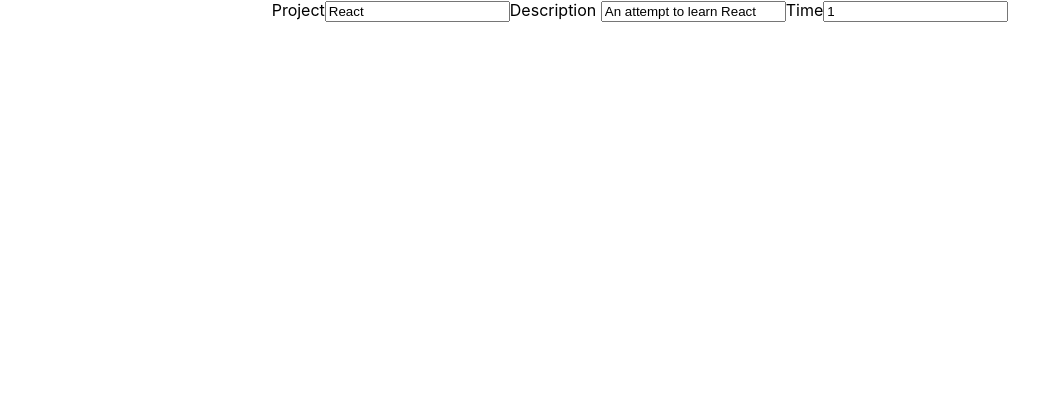
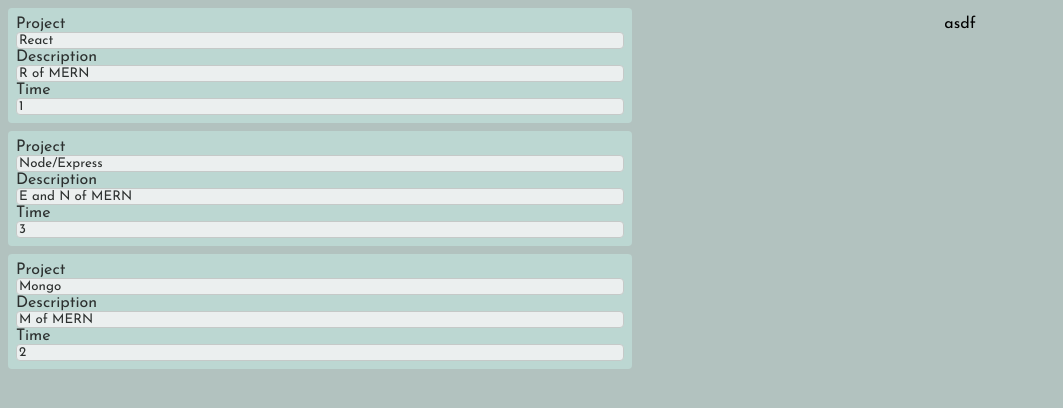
Before and after one commit to SubmergedSnake/clocked, a React (Create React App) app: page /tasklist in a window 1280 px wide. Shown: the top 408 px of the page, without its empty margins (0-1063 px from the left). Built offline with nearby package versions, Linux system fonts and the light colour scheme.

Commit message:
things are slowly  moving forward

```diff
--- a/src/App.css
+++ b/src/App.css
@@ -1,3 +1,31 @@
-.App {
-  text-align: center;
+@import url('https://fonts.googleapis.com/css?family=Josefin+Sans');
+
+:root {
+  --primary-color: #eaece5;
+  --secondary-color: #b2c2bf;
+  --tertiary-color: #c0ded9;
+  --contrast-color: #3b3a30;
+  background-color: var(--secondary-color);
+  margin: 0;
+  padding: 0;
+
 }
+
+body{
+  font-family: 'Josefin Sans', cursive;
+}
+
+.flex-parent {
+  display: flex;
+}
+
+.flex-child {
+  flex: 1;
+}
+
+@media only screen and (max-width: 600px) {
+
+  .flex-parent {
+    flex-wrap: wrap;
+  }
+}
--- a/src/App.js
+++ b/src/App.js
@@ -1,22 +1,34 @@
-import Task from './components/Task'
+import { TaskList } from './components/TaskList'
 import logo from './logo.svg'
 import './App.css'
 import { useState } from 'react'
 
-function App () {
+function App() {
 
-  const [task, setTask] = useState({
-    taskid: 123,
-    project: 'React',
-    projectdesc: 'An attempt to learn React',
-    time: 1
-  })
 
-  return (
-    <div className='App'>
-      <Task task={task} />
+const [tasks, setTask] = useState([
+  { taskid: 123, project: 'React', projectdesc: 'R of MERN', time: 1 },
+  {
+    taskid: 321,
+    project: 'Node/Express',
+    projectdesc: 'E and N of MERN',
+    time: 3
+  },
+  { taskid: 231, project: 'Mongo', projectdesc: 'M of MERN', time: 2 }
+])
+
+return (
+  <div className='App'>
+    <div className='flex-parent'>
+      <div className='flex-child'>
+        <TaskList tasks={tasks} />
+      </div>
+      <div className='flex-child'>
+        <p style={{ textAlign: "center" }}> asdf</p>
+      </div>
     </div>
-  )
+  </div>
+)
 }
 
 export default App
--- a/src/components/Task.js
+++ b/src/components/Task.js
@@ -1,26 +1,18 @@
 import { useState } from 'react'
 import '../css/Task.css'
 
-function Task (props) {
+export const Task = props => {
   const [task, setTask] = useState(props.task)
   const { taskid, project, projectdesc, time } = task
 
-  let interimValue
-  let timerIsRunning
-
   const handleChange = e => {
     e.preventDefault()
-    interimValue = e.target.value
-    if (!timerIsRunning) {
-      setTimeout(() => {
-        setTask({ projectdesc: interimValue })
-      }, 3000)
-    }
+    setTask({ [e.target.id]: e.target.value })
   }
 
   return (
     <form>
-      <label for='project'>Project</label>
+      <label htmlFor='project'>Project</label>
       <input
         id='project'
         type='text'
@@ -29,13 +21,23 @@
         onChange={e => handleChange(e)}
       />
 
-      <label for='projectdesc'>Description </label>
-      <input id='projectdesc' type='text' name='name' value={projectdesc} />
+      <label htmlFor='projectdesc'>Description </label>
+      <input
+        id='projectdesc'
+        type='text'
+        name='name'
+        value={projectdesc}
+        onChange={e => handleChange(e)}
+      />
 
-      <label for='time'>Time</label>
-      <input id='time' type='text' name='name' value={time} />
+      <label htmlFor='time'>Time</label>
+      <input
+        id='time'
+        type='text'
+        name='name'
+        value={time}
+        onChange={e => handleChange(e)}
+      />
     </form>
   )
 }
-
-export default Task
--- /dev/null
+++ b/src/components/TaskList.js
@@ -0,0 +1,21 @@
+import React from 'react'
+import { Task } from './Task'
+import PropTypes from 'prop-types'
+import '../css/TaskList.css';
+
+export const TaskList = props => {
+  const tasks = props.tasks;
+
+  return (
+    <div id='tasklist'>
+     {tasks.map(task => {
+       return <Task key={task.taskid} task={task} />
+     })}
+    </div>
+  )
+
+}
+
+TaskList.propTypes = {
+  tasks: PropTypes.array
+}
--- a/src/css/Task.css
+++ b/src/css/Task.css
@@ -1,3 +1,25 @@
-lable, input {
-    display:'block';
+input {
+    width: 100%;
+    display: inline-block;
+    border: 1px solid #ccc;
+    border-radius: 4px;
+    box-sizing: border-box;
+    font-family:inherit;
 }
+
+form {
+    background-color: var(--tertiary-color);
+    padding: 0.5em;
+    margin: 0.5em;
+    border-radius: 0.25em;
+    transition: all 0.5s ease-in-out;
+    opacity: 0.75;
+    filter: alpha(opacity=85);
+
+}
+
+form:hover {
+    box-shadow: 3px 3px 3px 3px var(--contrast-color);
+    opacity: 1.0;
+    filter: alpha(opacity=100);
+}
--- /dev/null
+++ b/src/css/TaskList.css
@@ -0,0 +1,3 @@
+#tasklist{
+    height: 1vh;
+}
```
